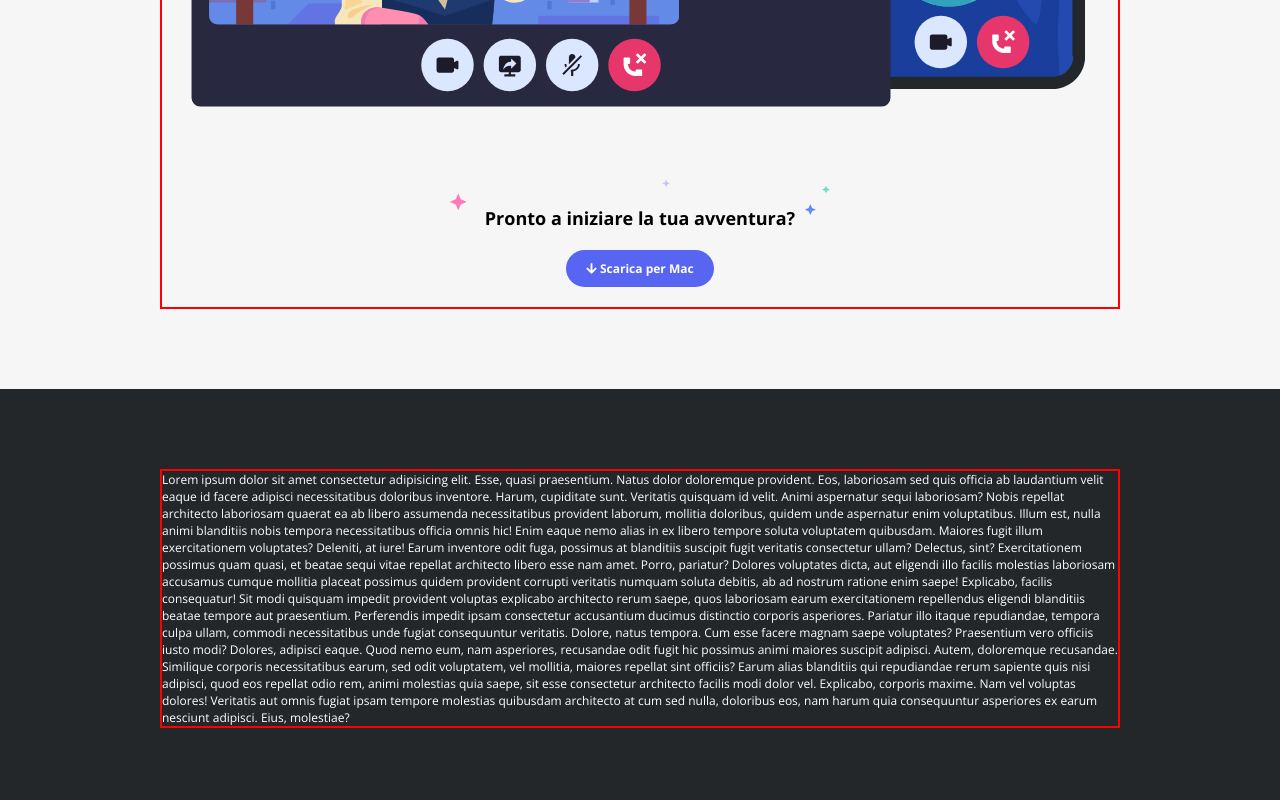
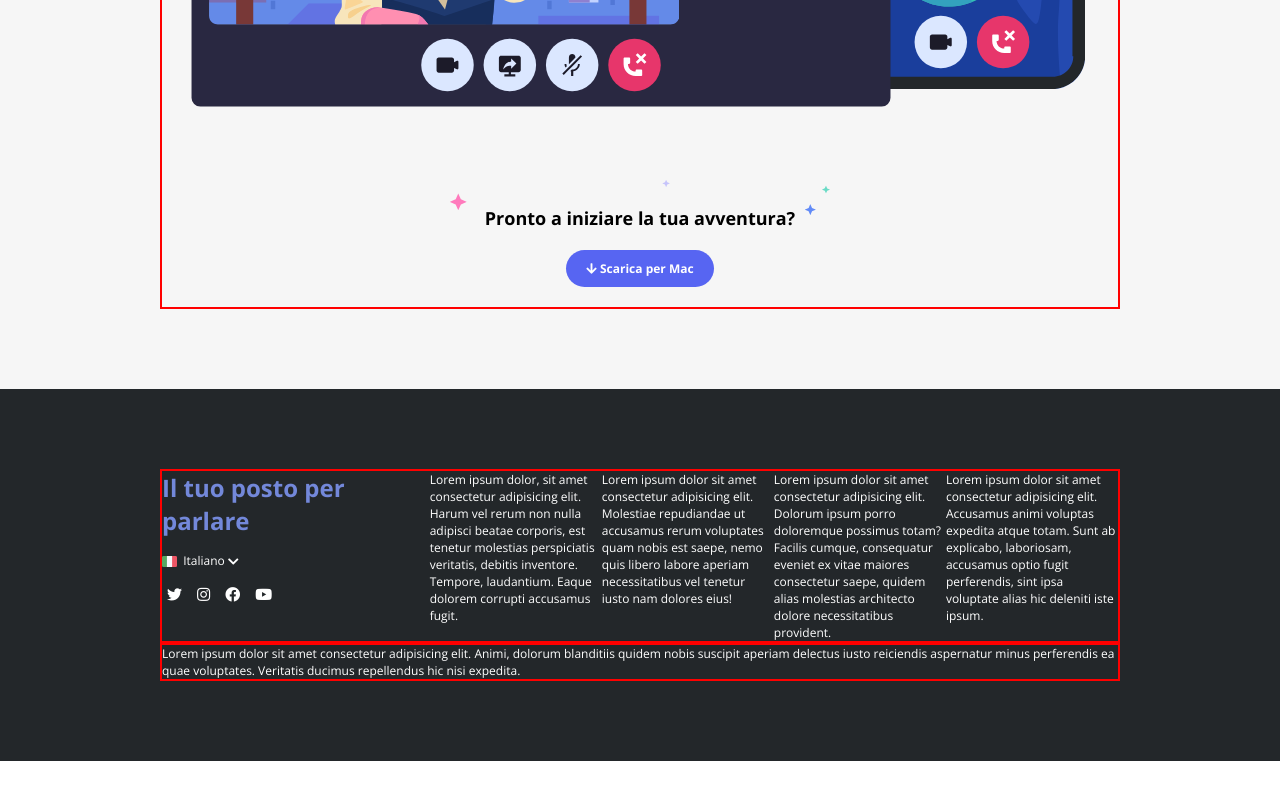
Before and after one commit to marcocor25/htmlcss-discord, a plain HTML site: page index.html in a window 1280 px wide. Shown: the part 2485-3285 px from the top of the page. After the commit the page ends 3246 px from the top, so only its background shows below. Drawn offline with nearby package versions, Linux system fonts and the light colour scheme.

Commit message:
Completamento prima colonna footer

```diff
--- a/index.html
+++ b/index.html
@@ -205,20 +205,64 @@
 
         <section class="section-background darkgrey" id="padding">
 
+            <!-- FOOTER COL -->
+
             <div class="container clearfix">
 
-                <p style="color: white;" class="test">
-                    Lorem ipsum dolor sit amet consectetur adipisicing elit. Esse, quasi praesentium. Natus dolor doloremque provident. Eos, laboriosam sed quis officia ab laudantium velit eaque id facere adipisci necessitatibus doloribus inventore.
-                    Harum, cupiditate sunt. Veritatis quisquam id velit. Animi aspernatur sequi laboriosam? Nobis repellat architecto laboriosam quaerat ea ab libero assumenda necessitatibus provident laborum, mollitia doloribus, quidem unde aspernatur enim voluptatibus.
-                    Illum est, nulla animi blanditiis nobis tempora necessitatibus officia omnis hic! Enim eaque nemo alias in ex libero tempore soluta voluptatem quibusdam. Maiores fugit illum exercitationem voluptates? Deleniti, at iure!
-                    Earum inventore odit fuga, possimus at blanditiis suscipit fugit veritatis consectetur ullam? Delectus, sint? Exercitationem possimus quam quasi, et beatae sequi vitae repellat architecto libero esse nam amet. Porro, pariatur?
-                    Dolores voluptates dicta, aut eligendi illo facilis molestias laboriosam accusamus cumque mollitia placeat possimus quidem provident corrupti veritatis numquam soluta debitis, ab ad nostrum ratione enim saepe! Explicabo, facilis consequatur!
-                    Sit modi quisquam impedit provident voluptas explicabo architecto rerum saepe, quos laboriosam earum exercitationem repellendus eligendi blanditiis beatae tempore aut praesentium. Perferendis impedit ipsam consectetur accusantium ducimus distinctio corporis asperiores.
-                    Pariatur illo itaque repudiandae, tempora culpa ullam, commodi necessitatibus unde fugiat consequuntur veritatis. Dolore, natus tempora. Cum esse facere magnam saepe voluptates? Praesentium vero officiis iusto modi? Dolores, adipisci eaque.
-                    Quod nemo eum, nam asperiores, recusandae odit fugit hic possimus animi maiores suscipit adipisci. Autem, doloremque recusandae. Similique corporis necessitatibus earum, sed odit voluptatem, vel mollitia, maiores repellat sint officiis?
-                    Earum alias blanditiis qui repudiandae rerum sapiente quis nisi adipisci, quod eos repellat odio rem, animi molestias quia saepe, sit esse consectetur architecto facilis modi dolor vel. Explicabo, corporis maxime.
-                    Nam vel voluptas dolores! Veritatis aut omnis fugiat ipsam tempore molestias quibusdam architecto at cum sed nulla, doloribus eos, nam harum quia consequuntur asperiores ex earum nesciunt adipisci. Eius, molestiae?
-                </p>
+                <!-- PRIMA COLONNA -->
+
+                <div class="footer-col-large">
+                    <div class="footer-col-title">
+                        <h1>Il tuo posto per parlare</h1>
+                    </div>
+
+                    <div class="language">
+                        <img src="img/ita.png" style="width: 15px; vertical-align: middle;">&nbsp; Italiano <i class="fas fa-chevron-down" style="vertical-align: middle;"></i>
+                    </div>
+
+                    <div class="social">
+                        <ul style="list-style: none;">
+                            <li><a href="#" style="color: #ffffff;"><i class="fab fa-twitter"></i></a></li>
+                            <li><a href="#" style="color: #ffffff;"><i class="fab fa-instagram"></i></a></li>
+                            <li><a href="#" style="color: #ffffff;"><i class="fab fa-facebook"></i></a></li>
+                            <li><a href="#" style="color: #ffffff;"><i class="fab fa-youtube"></i></a></li>
+                        </ul>
+                    </div>
+                </div>
+
+                <!-- SECONDA COLONNA -->
+
+                <div class="footer-col-small">
+                    Lorem ipsum dolor, sit amet consectetur adipisicing elit. Harum vel rerum non nulla adipisci beatae corporis, est tenetur molestias perspiciatis veritatis, debitis inventore. Tempore, laudantium. Eaque dolorem corrupti accusamus fugit.
+                </div>
+
+                <!-- TERZA COLONNA -->
+
+                <div class="footer-col-small">
+                    Lorem ipsum dolor sit amet consectetur adipisicing elit. Molestiae repudiandae ut accusamus rerum voluptates quam nobis est saepe, nemo quis libero labore aperiam necessitatibus vel tenetur iusto nam dolores eius!
+                </div>
+
+                <!-- QUARTA COLONNA -->
+
+                <div class="footer-col-small">
+                    Lorem ipsum dolor sit amet consectetur adipisicing elit. Dolorum ipsum porro doloremque possimus totam? Facilis cumque, consequatur eveniet ex vitae maiores consectetur saepe, quidem alias molestias architecto dolore necessitatibus provident.
+                </div>
+
+                <!-- QUINTA COLONNA -->
+
+                <div class="footer-col-small">
+                    Lorem ipsum dolor sit amet consectetur adipisicing elit. Accusamus animi voluptas expedita atque totam. Sunt ab explicabo, laboriosam, accusamus optio fugit perferendis, sint ipsa voluptate alias hic deleniti iste ipsum.
+                </div>
+
+            </div>
+
+            <!-- FOOTER ROW -->
+
+            <div class="container clearfix">
+
+                <div class="footer-row">
+                    Lorem ipsum dolor sit amet consectetur adipisicing elit. Animi, dolorum blanditiis quidem nobis suscipit aperiam delectus iusto reiciendis aspernatur minus perferendis ea quae voluptates. Veritatis ducimus repellendus hic nisi expedita.
+                </div>
 
             </div>
 
--- a/style.css
+++ b/style.css
@@ -306,14 +306,48 @@ img {
     background: #23272A;
 }
 
+.footer-col-large {
+    width: 28%;
+    float: left;
+    color: white;
+}
 
+.footer-col-small {
+    width: 18%;
+    float: left;
+    color: white;
+}
 
+.footer-row {
+    width: 100%;
+    color: white;
+}
 
+.footer-col-title {
+    width: 200px;
+}
 
+.footer-col-title h1 {
+    font-weight: bold;
+    font-size: 24px;
+    color: #7388DA;
+}
 
+.language {
+    padding: 15px 0;
+    vertical-align: middle;
+}
 
+.social {
+    background: green;
+    margin-left: -10px;
+    font-size: 15px;
+}
 
-
+.social li {
+    float: left;
+    margin-left: 15px;
+}
 
 /* ---------------------------------------------------------------------------------------------------- */
 
```
